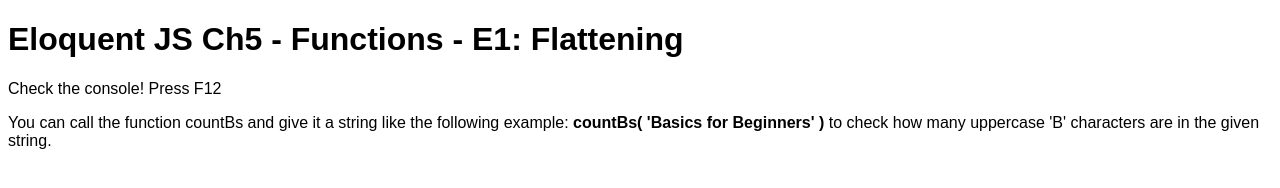
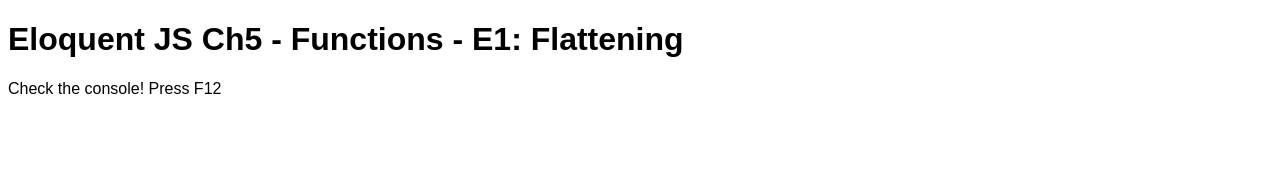
Before and after one commit to TomasS666/JS-Bootcamp-Exercises, a plain HTML site: page 7 - Flattening/index.html in a window 1280 px wide. Drawn offline with Linux system fonts and the light colour scheme.

Commit message:
Update index.html

```diff
--- a/7 - Flattening/index.html
+++ b/7 - Flattening/index.html
@@ -13,7 +13,6 @@
       Eloquent JS Ch5 - Functions - E1: Flattening
     </h1>
     <p>Check the console! Press F12</p>
-    <p>You can call the function countBs and give it a string like the following example:  <strong>countBs( 'Basics for Beginners' )</strong> to check how many uppercase 'B' characters are in the given string.</p>
   </header>
   <script type="text/javascript" src="script.js"></script>
 </body>
```
